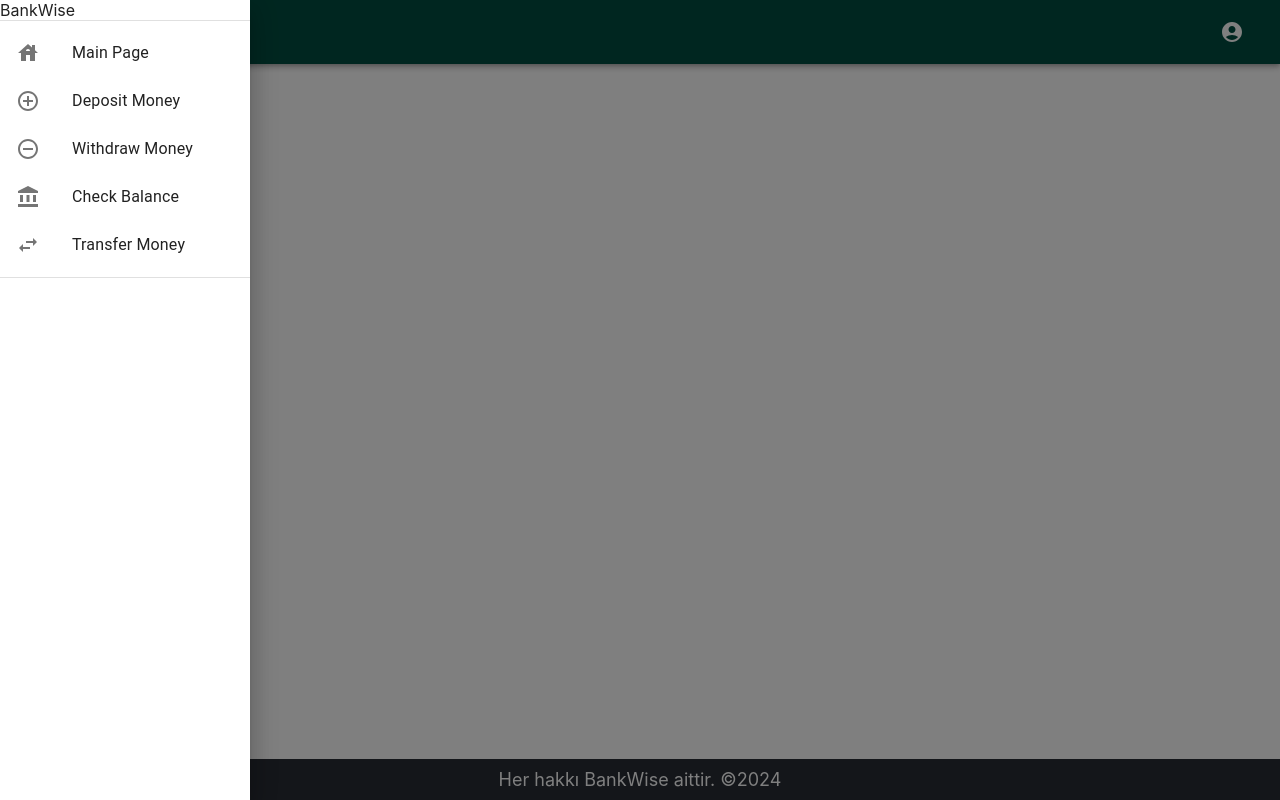
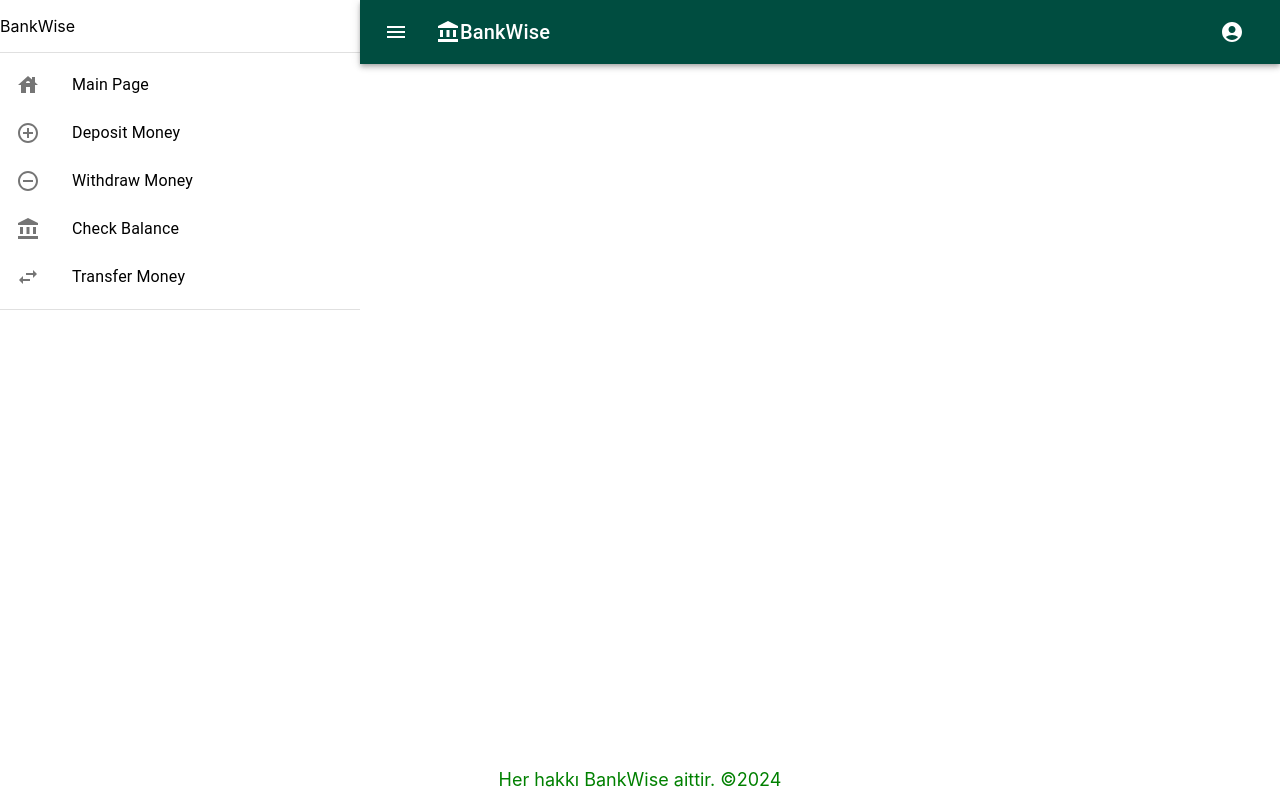
Before and after one commit to Berat-Aktas/GraduationProject, a React (Create React App) app in the folder project1/: page /main-page in a window 1280 px wide. Built offline with nearby package versions, Linux system fonts and the light colour scheme.

Commit message:
Düzenlemeler
Sidebar2 yapıldı,
Footer düzenlendi,

```diff
--- a/project1/src/App.css
+++ b/project1/src/App.css
@@ -39,8 +39,8 @@
   position: fixed;
   right: 0;
   bottom: 0;
-  background-color: #282c34;
-  color: white;
+  /* background-color: #282c34;  */
+  color: green;
   padding: 10px 20px;
   width: 100%;
   box-sizing: border-box; /* Ekstra padding ve border genişliğinin toplam genişliği etkilememesini sağlar */
--- a/project1/src/components/layout/AppLayout.js
+++ b/project1/src/components/layout/AppLayout.js
@@ -1,9 +1,10 @@
-import React, {useState} from 'react';
+import React, { useState } from 'react';
 import Grid from '@mui/material/Grid';
 import Navbar from '../navbar/Navbar';
-import Sidebar from '../navbar/Sidebar';
+//import Sidebar from '../navbar/Sidebar';
+import { Box } from '@mui/material';
+import Sidebar2 from '../navbar/Sidebar2';
 import Footer from '../navbar/Footer';
-import { Box } from '@mui/material';
 
 
 const AppLayout = ({ children }) => {
@@ -17,7 +18,7 @@ const AppLayout = ({ children }) => {
     return (
         <>
             <Box display="flex">
-                <Sidebar isOpen={isSidebarOpen} toggleSidebar={toggleSidebar} />
+                <Sidebar2 />
                 <Box flexGrow={1}>
                     <Navbar toggleSidebar={toggleSidebar} isSidebarOpen={isSidebarOpen} />
                     <Grid container spacing={2}>
--- a/project1/src/components/navbar/Navbar.js
+++ b/project1/src/components/navbar/Navbar.js
@@ -5,7 +5,7 @@ import Toolbar from '@mui/material/Toolbar';
 import Typography from '@mui/material/Typography';
 import IconButton from '@mui/material/IconButton';
 import MenuIcon from '@mui/icons-material/Menu';
-import Sidebar from './Sidebar';
+//import Sidebar from './Sidebar';
 import AccountCircle from '@mui/icons-material/AccountCircle';
 import MenuItem from '@mui/material/MenuItem';
 import Menu from '@mui/material/Menu';
@@ -17,10 +17,11 @@ function Navbar() {
   const [auth, setAuth] = React.useState(true);
   const [anchorEl, setAnchorEl] = React.useState(null);
 
+  /*
   const handleChange = (event) => {
     setAuth(event.target.checked);
   };
-
+*/
   const handleMenu = (event) => {
     setAnchorEl(event.currentTarget);
   };
@@ -97,11 +98,6 @@ function Navbar() {
           )}
         </Toolbar>
       </AppBar>
-      <Sidebar
-        state={state}
-        setState={setState}
-        toggleDrawer={toggleDrawer}
-      ></Sidebar>
     </Box>
   );
 }
--- a/project1/src/components/navbar/Sidebar.js
+++ b/project1/src/components/navbar/Sidebar.js
@@ -8,11 +8,11 @@ import ListItemButton from '@mui/material/ListItemButton';
 import ListItemIcon from '@mui/material/ListItemIcon';
 import ListItemText from '@mui/material/ListItemText';
 import { Link } from 'react-router-dom';
+import HouseIcon from '@mui/icons-material/House';
 import AddCircleOutlineIcon from '@mui/icons-material/AddCircleOutline';
 import RemoveCircleOutlineIcon from '@mui/icons-material/RemoveCircleOutline';
 import AccountBalanceIcon from '@mui/icons-material/AccountBalance';
 import SwapHorizIcon from '@mui/icons-material/SwapHoriz';
-import HouseIcon from '@mui/icons-material/House';
 
 
 
--- /dev/null
+++ b/project1/src/components/navbar/Sidebar2.js
@@ -0,0 +1,76 @@
+import React from 'react';
+import Box from '@mui/material/Box';
+import List from '@mui/material/List';
+import ListItem from '@mui/material/ListItem';
+import ListItemButton from '@mui/material/ListItemButton';
+import ListItemIcon from '@mui/material/ListItemIcon';
+import ListItemText from '@mui/material/ListItemText';
+import Divider from '@mui/material/Divider';
+import { Link } from 'react-router-dom';
+
+//Icons
+import HouseIcon from '@mui/icons-material/House';
+import AddCircleOutlineIcon from '@mui/icons-material/AddCircleOutline';
+import RemoveCircleOutlineIcon from '@mui/icons-material/RemoveCircleOutline';
+import AccountBalanceIcon from '@mui/icons-material/AccountBalance';
+import SwapHorizIcon from '@mui/icons-material/SwapHoriz';
+
+function Sidebar2() {
+    return (
+        <>
+            <Box sx={{ width: '100%', maxWidth: 360, bgcolor: 'background.paper' }}>
+                <nav>
+                    <p>BankWise</p>
+                </nav>
+                <Divider />
+                <nav aria-label="Kullanıcı İşlemleri">
+                    <List>
+                        <ListItem disablePadding>
+                            <ListItemButton component={Link} to="/main-page">
+                                <ListItemIcon>
+                                    <HouseIcon />
+                                </ListItemIcon>
+                                <ListItemText primary="Main Page" />
+                            </ListItemButton>
+                        </ListItem>
+                        <ListItem disablePadding>
+                            <ListItemButton component={Link} to="/deposit-money">
+                                <ListItemIcon>
+                                    <AddCircleOutlineIcon />
+                                </ListItemIcon>
+                                <ListItemText primary="Deposit Money" />
+                            </ListItemButton>
+                        </ListItem>
+                        <ListItem disablePadding>
+                            <ListItemButton component={Link} to="/withdraw-money">
+                                <ListItemIcon>
+                                    <RemoveCircleOutlineIcon />
+                                </ListItemIcon>
+                                <ListItemText primary="Withdraw Money" />
+                            </ListItemButton>
+                        </ListItem>
+                        <ListItem disablePadding>
+                            <ListItemButton component={Link} to="/check-balance">
+                                <ListItemIcon>
+                                    <AccountBalanceIcon />
+                                </ListItemIcon>
+                                <ListItemText primary="Check Balance" />
+                            </ListItemButton>
+                        </ListItem>
+                        <ListItem disablePadding>
+                            <ListItemButton component={Link} to="/transfer-money">
+                                <ListItemIcon>
+                                    <SwapHorizIcon />
+                                </ListItemIcon>
+                                <ListItemText primary="Transfer Money" />
+                            </ListItemButton>
+                        </ListItem>
+                    </List>
+                </nav>
+                <Divider />
+            </Box>
+        </>
+    )
+}
+
+export default Sidebar2;
--- a/project1/src/routes/SiteRoutes.js
+++ b/project1/src/routes/SiteRoutes.js
@@ -5,7 +5,7 @@ import { Navigate, Route, useRoutes } from "react-router-dom";
 // Layoutları import edin
 //layouts
 import AppLayout from "../components/layout/AppLayout";
-import AuthLayout from "../components/layout/AuthLayout";
+//import AuthLayout from "../components/layout/AuthLayout";
 // Sayfaları import edin
 //pages
 import Login from "../pages/Auth/Login";
@@ -37,7 +37,7 @@ const SiteRoutes = () => {
               { path: "*", element: <NotFound /> }
             ]
         },
-        // Gerektiği kadar daha fazla rota ekleyin
+
     ]);
     return routes; // Bu, App.js'de kullanacağınız bileşen olacak
 };
```
Also changed, not shown: project1/src/components/navbar/Footer.js (+9 -1 lines).
